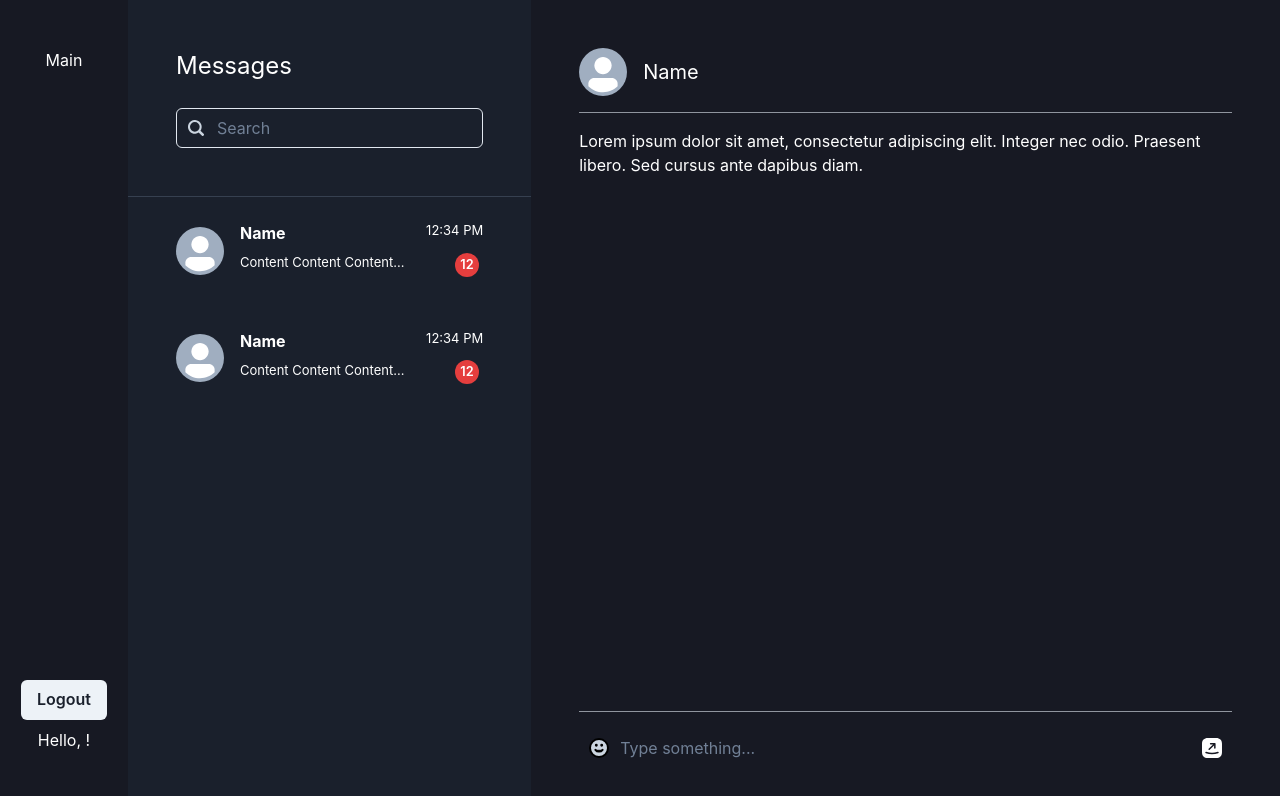
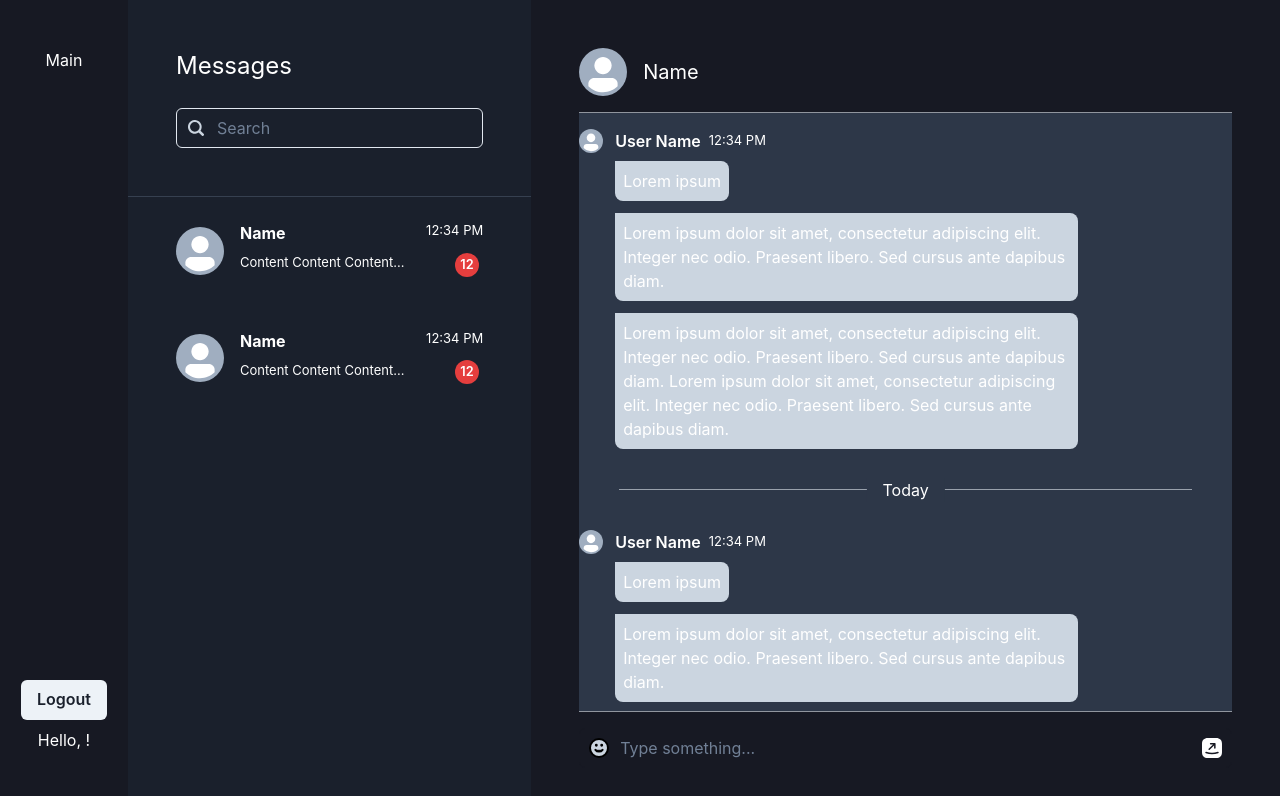
Before and after one commit to mnngfl/real-time-chat-application, a React (Vite) app in the folder client/: page / in a window 1280 px wide. Shown: the top 796 px of the page. Built offline with nearby package versions, Linux system fonts and the light colour scheme; sample sign-in values are in the browser's storage.

Commit message:
close #5-채팅-마크업

```diff
--- /dev/null
+++ b/client/src/components/chat/ChatBubble.tsx
@@ -0,0 +1,52 @@
+import { Avatar, Box, Flex, HStack, Text } from "@chakra-ui/react";
+
+const ChatBubble = () => {
+  return (
+    <Flex flexDir={"row"}>
+      <Avatar size={"xs"} />
+      <Box ml={3}>
+        <HStack mb={2}>
+          <Text fontWeight={600}>User Name</Text>
+          <Text fontSize={"small"}>12:34 PM</Text>
+        </HStack>
+        <Box
+          w="auto"
+          p={2}
+          mr={"25%"}
+          mb={3}
+          bgColor={"gray.300"}
+          borderRadius={8}
+          borderTopLeftRadius={0}
+          display={"inline-block"}
+        >
+          Lorem ipsum
+        </Box>
+        <Box
+          p={2}
+          mr={"25%"}
+          mb={3}
+          bgColor={"gray.300"}
+          borderRadius={8}
+          borderTopLeftRadius={0}
+        >
+          Lorem ipsum dolor sit amet, consectetur adipiscing elit. Integer nec
+          odio. Praesent libero. Sed cursus ante dapibus diam.
+        </Box>
+        <Box
+          p={2}
+          mr={"25%"}
+          bgColor={"gray.300"}
+          borderRadius={8}
+          borderTopLeftRadius={0}
+        >
+          Lorem ipsum dolor sit amet, consectetur adipiscing elit. Integer nec
+          odio. Praesent libero. Sed cursus ante dapibus diam. Lorem ipsum dolor
+          sit amet, consectetur adipiscing elit. Integer nec odio. Praesent
+          libero. Sed cursus ante dapibus diam.
+        </Box>
+      </Box>
+    </Flex>
+  );
+};
+
+export default ChatBubble;
--- a/client/src/components/chat/ChatRoom.tsx
+++ b/client/src/components/chat/ChatRoom.tsx
@@ -11,8 +11,26 @@ import {
   InputRightElement,
   Text,
 } from "@chakra-ui/react";
+import ChatBubble from "./ChatBubble";
+import DividerWithDate from "./DividerWithDate";
 
 const ChatRoom = () => {
+  // const renderDivider = (currDate, prevDate) => {
+  //   if (!prevDate) return null;
+
+  //   const currDateStr = currDate.toLocaleDateString();
+  //   const prevDateStr = prevDate.toLocaleDateString();
+
+  //   if (currDateStr !== prevDateStr) {
+  //     return (
+  //       <DividerWithDate
+  //         date={currDateStr}
+  //         bgColor={"gray.700"}
+  //       ></DividerWithDate>
+  //     );
+  //   }
+  // };
+
   return (
     <>
       <Flex mb={4}>
@@ -22,11 +40,10 @@ const ChatRoom = () => {
         </Center>
       </Flex>
       <Divider />
-      <Box h={"85%"} overflowY={"auto"} paddingY={4}>
-        <p>
-          Lorem ipsum dolor sit amet, consectetur adipiscing elit. Integer nec
-          odio. Praesent libero. Sed cursus ante dapibus diam.
-        </p>
+      <Box h={"85%"} overflowY={"auto"} paddingY={4} bgColor={"gray.700"}>
+        <ChatBubble />
+        <DividerWithDate date={"Today"} bgColor={"gray.700"} />
+        <ChatBubble />
       </Box>
       <Divider />
       <Flex paddingY={4}>
--- /dev/null
+++ b/client/src/components/chat/DividerWithDate.tsx
@@ -0,0 +1,19 @@
+import { AbsoluteCenter, Box, Divider } from "@chakra-ui/react";
+
+interface DividerWithDateProps {
+  date: string;
+  bgColor: string;
+}
+
+const DividerWithDate: React.FC<DividerWithDateProps> = ({ date, bgColor }) => {
+  return (
+    <Box position={"relative"} p={"10"}>
+      <Divider />
+      <AbsoluteCenter bg={bgColor} px={"4"}>
+        {date}
+      </AbsoluteCenter>
+    </Box>
+  );
+};
+
+export default DividerWithDate;
```
